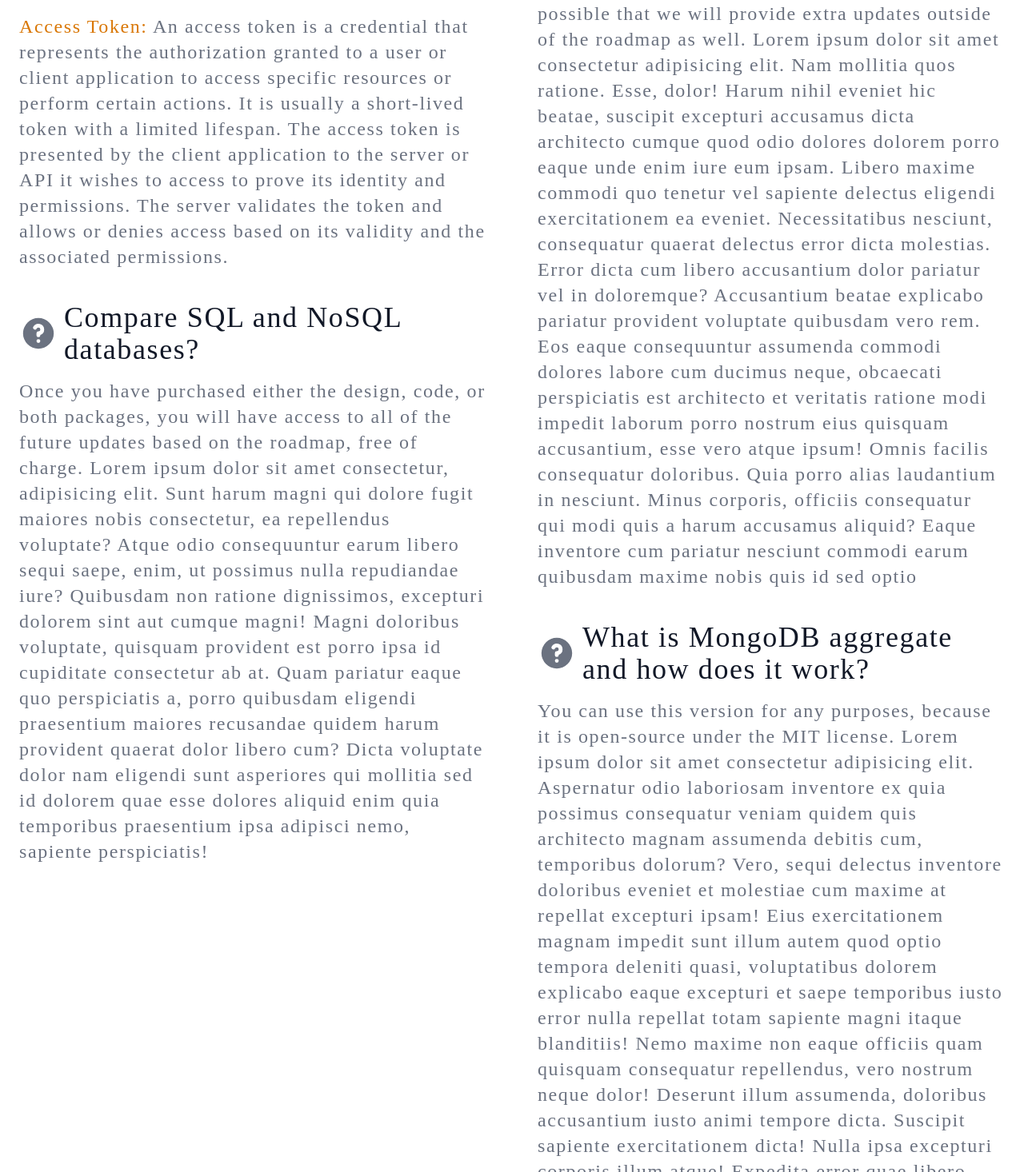
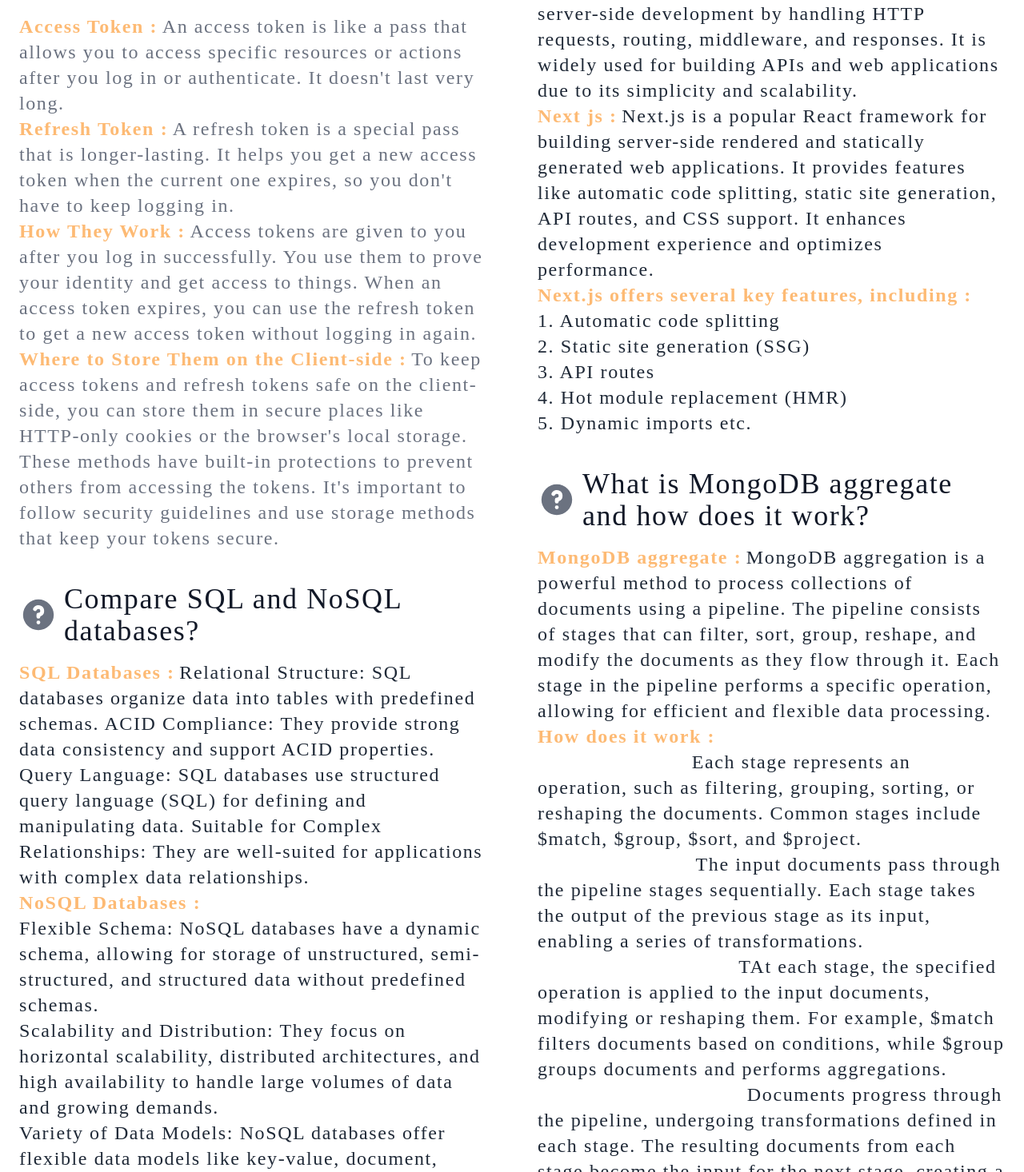
Before and after one commit to getAhsaan/toy-car-client, a React (Vite) app: page /blog in a window 1280 px wide. Shown: the part 604-2070 px from the top of the page at 80% size. Built offline with nearby package versions, Linux system fonts and the light colour scheme; no server answers; a web font is replaced by a local one.

Commit message:
blog ans added

```diff
--- a/src/pages/blog/Blog.jsx
+++ b/src/pages/blog/Blog.jsx
@@ -2,13 +2,12 @@
 import useDynamicTitle from "../../hooks/useDynamicTitle";
 
 const Blog = () => {
-
   // title
-  useDynamicTitle("| Blogs")
+  useDynamicTitle("| Blogs");
   return (
     <>
-    <h2 className="md:text-5xl text-3xl my-8 text-center font-bold dark:bg-slate-900 p-4 md:w-1/3 mx-auto rounded-lg">
-       Blog
+      <h2 className="md:text-5xl text-3xl my-8 text-center font-bold dark:bg-slate-900 p-4 md:w-1/3 mx-auto rounded-lg">
+        Blog
       </h2>
       <section class="bg-white dark:bg-gray-900 rounded-xl my-8">
         <div class="py-8 px-4 mx-auto max-w-screen-xl sm:py-16 lg:px-6">
@@ -35,19 +34,52 @@
                   and where should we store them on the client-side?
                 </h3>
                 <div class="text-gray-500 dark:text-gray-400">
-                  <p className="text-2xl">
-                    <span className="text-amber-600">Access Token:</span> An
-                    access token is a credential that represents the
-                    authorization granted to a user or client application to
-                    access specific resources or perform certain actions. It is
-                    usually a short-lived token with a limited lifespan. The
-                    access token is presented by the client application to the
-                    server or API it wishes to access to prove its identity and
-                    permissions. The server validates the token and allows or
-                    denies access based on its validity and the associated
-                    permissions.{" "}
+                  <p>
+                    <span className="text-orange-300 font-bold text-2xl">
+                      Access Token :
+                    </span>{" "}
+                    <span className="text-2xl">
+                      An access token is like a pass that allows you to access
+                      specific resources or actions after you log in or
+                      authenticate. It doesn't last very long.
+                    </span>
                   </p>
-
+                  <p>
+                    <span className="text-orange-300 font-bold text-2xl">
+                      Refresh Token :
+                    </span>{" "}
+                    <span className="text-2xl">
+                      A refresh token is a special pass that is longer-lasting.
+                      It helps you get a new access token when the current one
+                      expires, so you don't have to keep logging in.
+                    </span>
+                  </p>
+                  <p>
+                    <span className="text-orange-300 font-bold text-2xl">
+                      How They Work :
+                    </span>{" "}
+                    <span className="text-2xl">
+                      Access tokens are given to you after you log in
+                      successfully. You use them to prove your identity and get
+                      access to things. When an access token expires, you can
+                      use the refresh token to get a new access token without
+                      logging in again.
+                    </span>
+                  </p>
+                  <p>
+                    <span className="text-orange-300 font-bold text-2xl">
+                      Where to Store Them on the Client-side :
+                    </span>{" "}
+                    <span className="text-2xl">
+                      To keep access tokens and refresh tokens safe on the
+                      client-side, you can store them in secure places like
+                      HTTP-only cookies or the browser's local storage. These
+                      methods have built-in protections to prevent others from
+                      accessing the tokens. It's important to follow security
+                      guidelines and use storage methods that keep your tokens
+                      secure.
+                    </span>
+                  </p>
                 </div>
               </div>
               <div class="mb-10">
@@ -66,23 +98,38 @@
                   </svg>
                   Compare SQL and NoSQL databases?
                 </h3>
-                <p class="text-gray-500 dark:text-gray-400 text-2xl">
-                  Once you have purchased either the design, code, or both
-                  packages, you will have access to all of the future updates
-                  based on the roadmap, free of charge. Lorem ipsum dolor sit
-                  amet consectetur, adipisicing elit. Sunt harum magni qui
-                  dolore fugit maiores nobis consectetur, ea repellendus
-                  voluptate? Atque odio consequuntur earum libero sequi saepe,
-                  enim, ut possimus nulla repudiandae iure? Quibusdam non
-                  ratione dignissimos, excepturi dolorem sint aut cumque magni!
-                  Magni doloribus voluptate, quisquam provident est porro ipsa
-                  id cupiditate consectetur ab at. Quam pariatur eaque quo
-                  perspiciatis a, porro quibusdam eligendi praesentium maiores
-                  recusandae quidem harum provident quaerat dolor libero cum?
-                  Dicta voluptate dolor nam eligendi sunt asperiores qui
-                  mollitia sed id dolorem quae esse dolores aliquid enim quia
-                  temporibus praesentium ipsa adipisci nemo, sapiente
-                  perspiciatis!
+                <p>
+                  <span className="text-orange-300 font-bold text-2xl">
+                    SQL Databases :
+                  </span>{" "}
+                  <span className="text-2xl">
+                    Relational Structure: SQL databases organize data into
+                    tables with predefined schemas. ACID Compliance: They
+                    provide strong data consistency and support ACID properties.
+                    Query Language: SQL databases use structured query language
+                    (SQL) for defining and manipulating data. Suitable for
+                    Complex Relationships: They are well-suited for applications
+                    with complex data relationships.
+                  </span>
+                </p>
+                <p>
+                  <span className="text-orange-300 font-bold text-2xl">
+                    NoSQL Databases :
+                  </span>{" "}
+                  <span className="text-2xl"> <br />
+                    Flexible Schema: NoSQL databases have a dynamic schema,
+                    allowing for storage of unstructured, semi-structured, and
+                    structured data without predefined schemas. <br /> Scalability and
+                    Distribution: They focus on horizontal scalability,
+                    distributed architectures, and high availability to handle
+                    large volumes of data and growing demands. <br /> Variety of Data
+                    Models: NoSQL databases offer flexible data models like
+                    key-value, document, columnar, and graph to handle diverse
+                    data types and relationships. <br /> Well-Suited for Big Data: They
+                    are commonly used in applications dealing with large volumes
+                    of unstructured or rapidly changing data, such as real-time
+                    analytics, content management systems, and IoT applications.
+                  </span>
                 </p>
               </div>
             </div>
@@ -103,28 +150,46 @@
                   </svg>
                   What is express js? What is Nest JS?
                 </h3>
-                <p class="text-gray-500 dark:text-gray-400 text-2xl">
-                  The free updates that will be provided is based on the
-                  that we have laid out for this project. It is also possible
-                  that we will provide extra updates outside of the roadmap as
-                  well. Lorem ipsum dolor sit amet consectetur adipisicing elit.
-                  Nam mollitia quos ratione. Esse, dolor! Harum nihil eveniet
-                  hic beatae, suscipit excepturi accusamus dicta architecto
-                  cumque quod odio dolores dolorem porro eaque unde enim iure
-                  eum ipsam. Libero maxime commodi quo tenetur vel sapiente
-                  delectus eligendi exercitationem ea eveniet. Necessitatibus
-                  nesciunt, consequatur quaerat delectus error dicta molestias.
-                  Error dicta cum libero accusantium dolor pariatur vel in
-                  doloremque? Accusantium beatae explicabo pariatur provident
-                  voluptate quibusdam vero rem. Eos eaque consequuntur assumenda
-                  commodi dolores labore cum ducimus neque, obcaecati
-                  perspiciatis est architecto et veritatis ratione modi impedit
-                  laborum porro nostrum eius quisquam accusantium, esse vero
-                  atque ipsum! Omnis facilis consequatur doloribus. Quia porro
-                  alias laudantium in nesciunt. Minus corporis, officiis
-                  consequatur qui modi quis a harum accusamus aliquid? Eaque
-                  inventore cum pariatur nesciunt commodi earum quibusdam maxime
-                  nobis quis id sed optio
+                <p>
+                  <span className="text-orange-300 font-bold text-2xl">
+                    Express js :
+                  </span>{" "}
+                  <span className="text-2xl">
+                    {" "}
+                    Express.js is a lightweight web application framework for
+                    Node.js. It simplifies server-side development by handling
+                    HTTP requests, routing, middleware, and responses. It is
+                    widely used for building APIs and web applications due to
+                    its simplicity and scalability.
+                  </span>
+                </p>
+                <p>
+                  <span className="text-orange-300 font-bold text-2xl">
+                    Next js :
+                  </span>{" "}
+                  <span className="text-2xl">
+                    {" "}
+                    Next.js is a popular React framework for building
+                    server-side rendered and statically generated web
+                    applications. It provides features like automatic code
+                    splitting, static site generation, API routes, and CSS
+                    support. It enhances development experience and optimizes
+                    performance.
+                  </span>
+                </p>
+                <p>
+                  <span className="text-orange-300 font-bold text-2xl">
+                    Next.js offers several key features, including :
+                  </span>{" "}
+                  <span className="text-2xl">
+                    {" "}
+                    <br />
+                    1. Automatic code splitting <br />
+                    2. Static site generation (SSG) <br />
+                    3. API routes <br />
+                    4. Hot module replacement (HMR) <br />
+                    5. Dynamic imports etc.
+                  </span>
                 </p>
               </div>
               <div class="mb-10">
@@ -143,27 +208,62 @@
                   </svg>
                   What is MongoDB aggregate and how does it work?
                 </h3>
-                <p class="text-gray-500 dark:text-gray-400 text-2xl">
-                  You can use this version for any purposes, because it is
-                  open-source under the MIT license. Lorem ipsum dolor sit amet
-                  consectetur adipisicing elit. Aspernatur odio laboriosam
-                  inventore ex quia possimus consequatur veniam quidem quis
-                  architecto magnam assumenda debitis cum, temporibus dolorum?
-                  Vero, sequi delectus inventore doloribus eveniet et molestiae
-                  cum maxime at repellat excepturi ipsam! Eius exercitationem
-                  magnam impedit sunt illum autem quod optio tempora deleniti
-                  quasi, voluptatibus dolorem explicabo eaque excepturi et saepe
-                  temporibus iusto error nulla repellat totam sapiente magni
-                  itaque blanditiis! Nemo maxime non eaque officiis quam
-                  quisquam consequatur repellendus, vero nostrum neque dolor!
-                  Deserunt illum assumenda, doloribus accusantium iusto animi
-                  tempore dicta. Suscipit sapiente exercitationem dicta! Nulla
-                  ipsa excepturi corporis illum atque! Expedita error quae
-                  libero alias velit consequuntur minima! Exercitationem
-                  dignissimos impedit perferendis laboriosam magni sint quam
-                  dolore amet nesciunt saepe ad et itaque consequuntur, veniam
-                  non cupiditate ipsum quia molestiae nisi, dicta odit earum sed
-                  tenetur! Sapiente !
+                <p>
+                  <span className="text-orange-300 font-bold text-2xl">
+                    MongoDB aggregate :
+                  </span>{" "}
+                  <span className="text-2xl">
+                    MongoDB aggregation is a powerful method to process
+                    collections of documents using a pipeline. The pipeline
+                    consists of stages that can filter, sort, group, reshape,
+                    and modify the documents as they flow through it. Each stage
+                    in the pipeline performs a specific operation, allowing for
+                    efficient and flexible data processing.
+                  </span>
+                </p>
+                <p>
+                  <span className="text-orange-300 font-bold text-2xl">
+                    How does it work :
+                  </span>
+                </p>
+                <p>
+                  <span className="text-white text-2xl">Pipeline Stages :</span>{" "}
+                  <span className="text-2xl">
+                    Each stage represents an operation, such as filtering,
+                    grouping, sorting, or reshaping the documents. Common stages
+                    include $match, $group, $sort, and $project.
+                  </span>
+                </p>
+                <p>
+                  <span className="text-white text-2xl">Document Flow :</span>{" "}
+                  <span className="text-2xl">
+                    The input documents pass through the pipeline stages
+                    sequentially. Each stage takes the output of the previous
+                    stage as its input, enabling a series of transformations.
+                  </span>
+                </p>
+                <p>
+                  <span className="text-white text-2xl">
+                    Data Transformation :
+                  </span>{" "}
+                  <span className="text-2xl">
+                    TAt each stage, the specified operation is applied to the
+                    input documents, modifying or reshaping them. For example,
+                    $match filters documents based on conditions, while $group
+                    groups documents and performs aggregations.
+                  </span>
+                </p>
+                <p>
+                  <span className="text-white text-2xl">
+                    Document Processing :
+                  </span>{" "}
+                  <span className="text-2xl">
+                    {" "}
+                    Documents progress through the pipeline, undergoing
+                    transformations defined in each stage. The resulting
+                    documents from each stage become the input for the next
+                    stage, creating a flow of data processing.
+                  </span>
                 </p>
               </div>
             </div>
--- a/src/pages/home/error/ErrorPage.jsx
+++ b/src/pages/home/error/ErrorPage.jsx
@@ -8,7 +8,6 @@
   console.log(err);
   return (
     <>
-      <div className="md:h-screen md:w-screen m-2 flex items-center">
         <div className="container flex flex-col md:flex-row items-center justify-center bg-gray-900 p-8 text-gray-700 border-2 md:w-2/3  mx-auto">
           <div className="md:w-1/2 mx-auto">
             <div className="text-6xl md:text-9xl text-center font-dark font-bold text-white">
@@ -30,14 +29,14 @@
               </Link>
             </p>
           </div>
+          <div>
           <Player
-            className="md:h-96 md:w-96"
             autoplay
             loop
             src="https://assets9.lottiefiles.com/packages/lf20_cr9slsdh.json"
           ></Player>
+          </div>
         </div>
-      </div>
     </>
   );
 };
```
